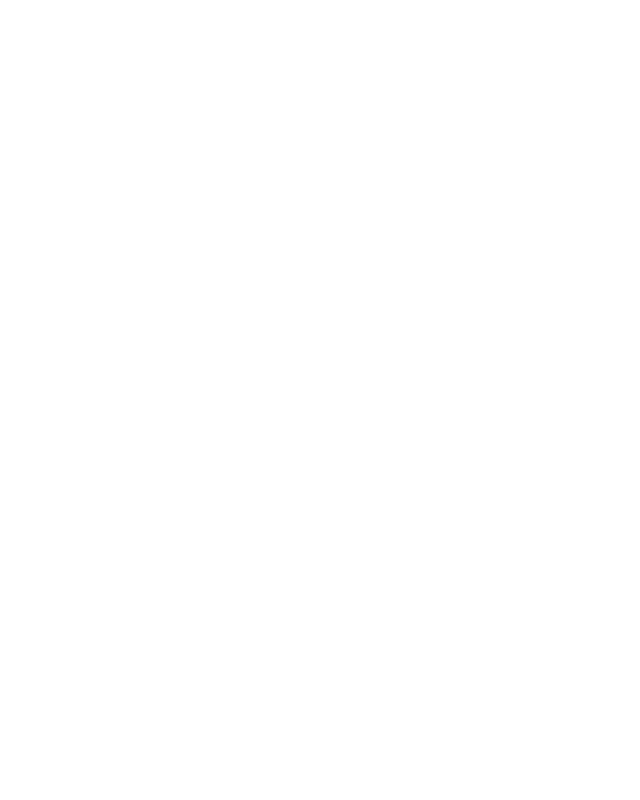
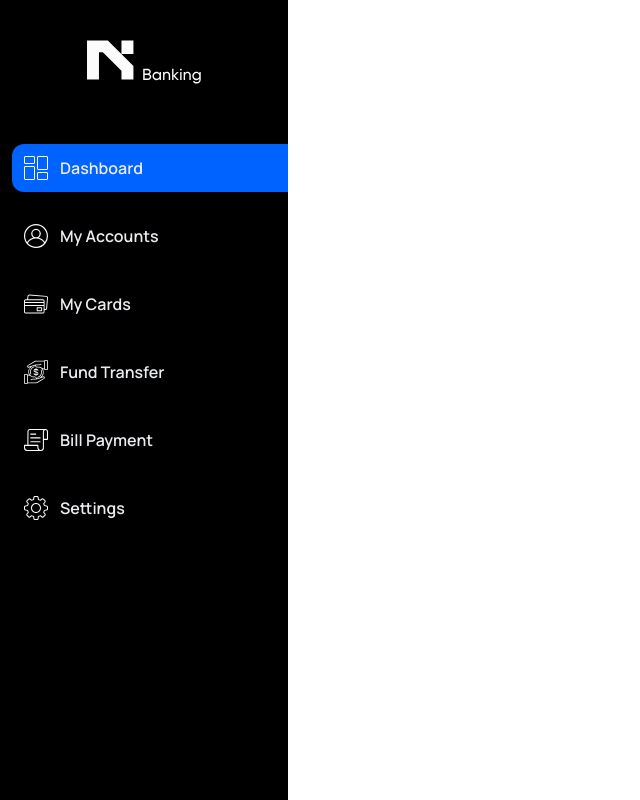
Before and after one commit to Soaressluiss/dashboard, a Next.js app: page / in a window 1280 px wide. Shown: the whole page, without its empty margins (0-640 px from the left). Built offline with nearby package versions, Linux system fonts and the light colour scheme.

Commit message:
feat: created Sidebar Component

```diff
--- a/public/assets/Icons/settings.tsx
+++ b/public/assets/Icons/settings.tsx
@@ -1,4 +1,4 @@
-export function Icon() {
+export function Settings() {
   return (
     <svg xmlns="http://www.w3.org/2000/svg" width="24" height="24" fill="none" viewBox="0 0 24 24">
       <g fill="#FCFCFD" clipPath="url(#clip0_208_382)">
--- /dev/null
+++ b/src/app/Components/Sidebar/Sidebar.tsx
@@ -0,0 +1,71 @@
+"use client";
+
+import { useState } from "react";
+import { CreditCard } from "../../../../public/assets/Icons/CreditCard";
+import { Invoice } from "../../../../public/assets/Icons/Invoice";
+import { Logo } from "../../../../public/assets/Icons/Logo";
+import { Menu } from "../../../../public/assets/Icons/Menu";
+import { User } from "../../../../public/assets/Icons/User";
+import { Settings } from "../../../../public/assets/Icons/settings";
+import { Money } from "../../../../public/assets/Icons/money";
+
+export default function SideBar() {
+  const [selectedMenuItem, setSelectedMenuItem] = useState<string>("Dashboard");
+
+  const menu = [
+    {
+      icon: <Menu />,
+      title: "Dashboard",
+      onClick: () => setSelectedMenuItem("Dashboard"),
+    },
+    {
+      icon: <User />,
+      title: "My Accounts",
+      onClick: () => setSelectedMenuItem("My Accounts"),
+    },
+    {
+      icon: <CreditCard />,
+      title: "My Cards",
+      onClick: () => setSelectedMenuItem("My Cards"),
+    },
+    {
+      icon: <Money />,
+      title: "Fund Transfer",
+      onClick: () => setSelectedMenuItem("Fund Transfer"),
+    },
+    {
+      icon: <Invoice />,
+      title: "Bill Payment",
+      onClick: () => setSelectedMenuItem("Bill Payment"),
+    },
+    {
+      icon: <Settings />,
+      title: "Settings",
+      onClick: () => setSelectedMenuItem("Settings"),
+    },
+  ];
+
+  return (
+    <section className="bg-black w-72 h-screen flex flex-col items-center gap-4">
+      <div className="m-10 cursor-pointer">
+        <Logo />
+      </div>
+      <nav className="w-full max-h-max flex flex-col relative gap-5">
+        {menu.map((item, index) => (
+          <li
+            className={`flex gap-x-3 p-3 ml-3 items-center cursor-pointer hover:bg-light-gray-800 hover:rounded-tl-xl hover:rounded-bl-xl ${
+              selectedMenuItem === item.title ? "bg-light-primaryBlue rounded-tl-xl rounded-bl-xl" : "bg-black"
+            } duration-100 ease-linear`}
+            key={index}
+            onClick={item.onClick}
+          >
+            <span className="cursor-pointer">{item.icon}</span>
+            <p className="font-manrope text-base font-semibold text-light-gray-200 leading-6 cursor-pointer">
+              {item.title}
+            </p>
+          </li>
+        ))}
+      </nav>
+    </section>
+  );
+}
--- a/src/app/layout.tsx
+++ b/src/app/layout.tsx
@@ -1,6 +1,7 @@
 import type { Metadata } from "next";
 import { Inter } from "next/font/google";
 import "./globals.css";
+import SideBar from "./Components/Sidebar/Sidebar";
 
 const inter = Inter({ subsets: ["latin"] });
 
@@ -9,14 +10,13 @@
   description: "Dasboard for your datas",
 };
 
-export default function RootLayout({
-  children,
-}: {
-  children: React.ReactNode;
-}) {
+export default function RootLayout({ children }: { children: React.ReactNode }) {
   return (
     <html lang="pt-br">
-      <body className={inter.className}>{children}</body>
+      <body className={inter.className}>
+        <SideBar />
+        {children}
+      </body>
     </html>
   );
 }
--- a/src/app/page.tsx
+++ b/src/app/page.tsx
@@ -1,3 +1,3 @@
 export default function Home() {
-  return <main></main>;
+  return <main className=""></main>;
 }
--- a/tailwind.config.ts
+++ b/tailwind.config.ts
@@ -6,6 +6,7 @@
     "./src/components/**/*.{js,ts,jsx,tsx,mdx}",
     "./src/app/**/*.{js,ts,jsx,tsx,mdx}",
   ],
+  darkMode: "class",
   theme: {
     extend: {
       colors: {
@@ -30,7 +31,7 @@
           gray800: "#1D2939",
           white: "#f1f5f9",
         },
-        background: "#1e293b"
+        background: "#1e293b",
       },
     },
     fontFamily: {
```
